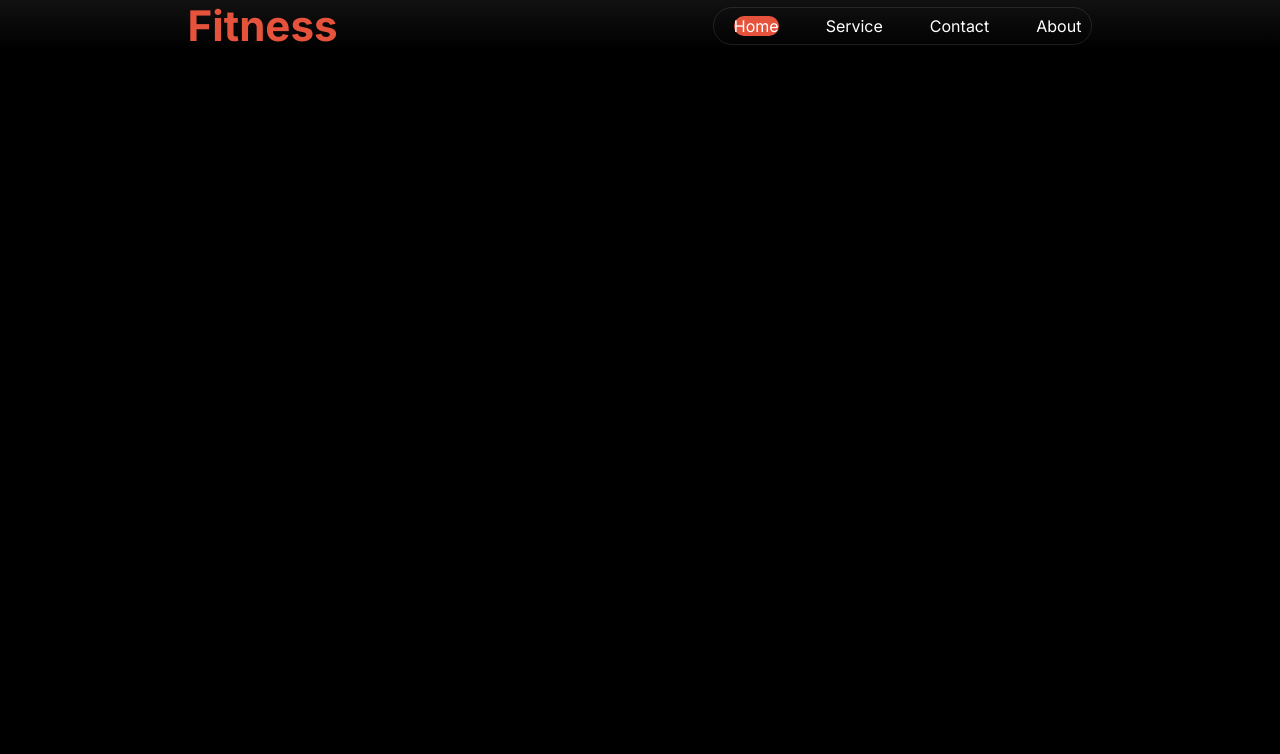
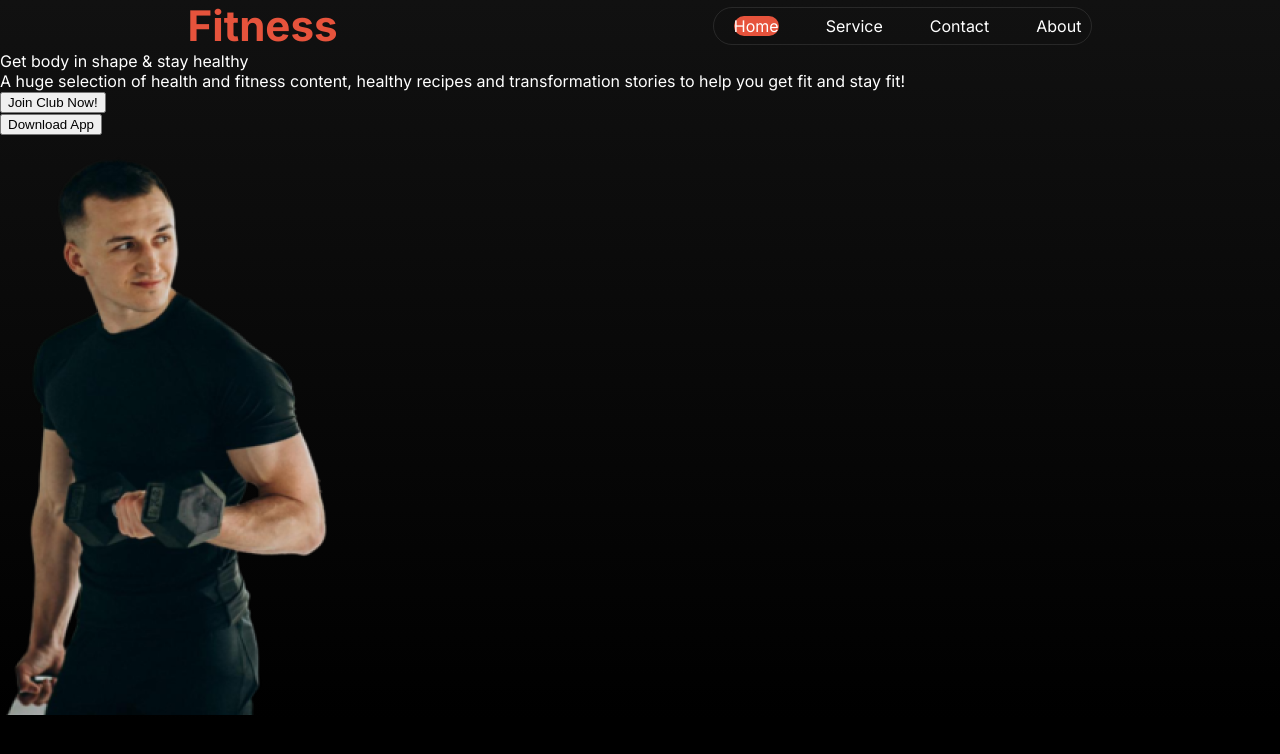
Before and after one commit to Anas-cod-er/Assignment-2, a plain HTML site: page index.html in a window 1280 px wide. Drawn offline with Linux system fonts and the light colour scheme.

Commit message:
added banner section without css

```diff
--- a/index.html
+++ b/index.html
@@ -20,9 +20,23 @@
         <p>About</p>
     </div>
 </nav>
+<!-- banner -->
+    <section class="banner-container">
+        <div class="contain white-1">
+            Get body in <span class="shape">shape</span> & stay healthy
+            <p>A huge selection of health and fitness content, healthy recipes and transformation stories to help you get fit and stay fit!</p>
+            <div class="second-btn">
+                <button>Join Club Now!</button>
+            </div>
+            <div class="thrid-btn">
+                <button>Download App</button>
+            </div>
+        </div>
+        <div class="banner-img">
+            <img src="/images/Images 2.png" alt="">
+        </div>
+    </section>
 </header>
-<!-- banner -->
- <section class="container"></section>
 
 </body>
 </html>
--- a/style/style.css
+++ b/style/style.css
@@ -5,7 +5,7 @@ body{
     background-color: #000000;
 }
 *{
-    max-width:1440px ;
+    max-width:1920px ;
     margin: 0 auto;
 }
 /* sheared style  */
```
